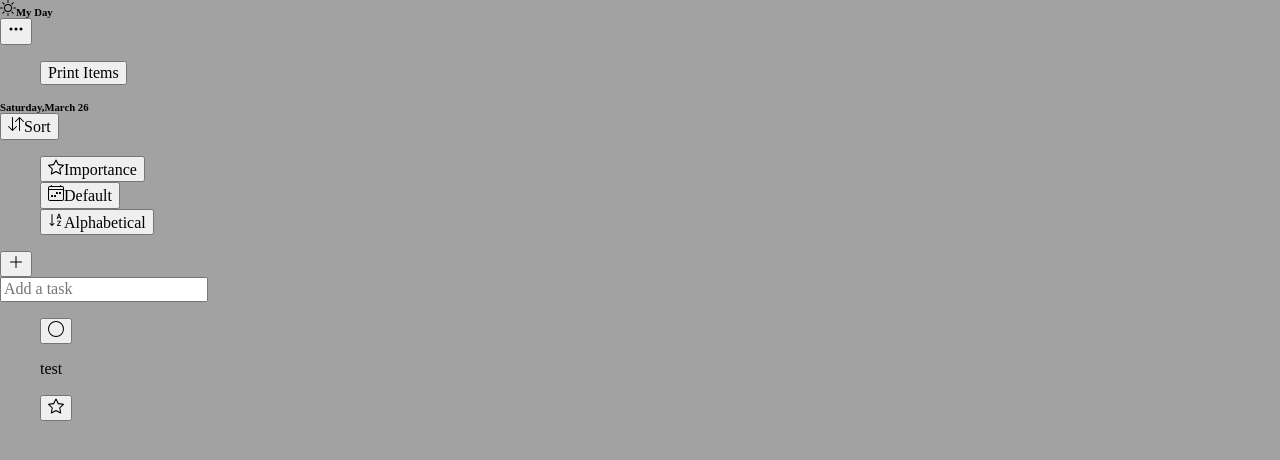
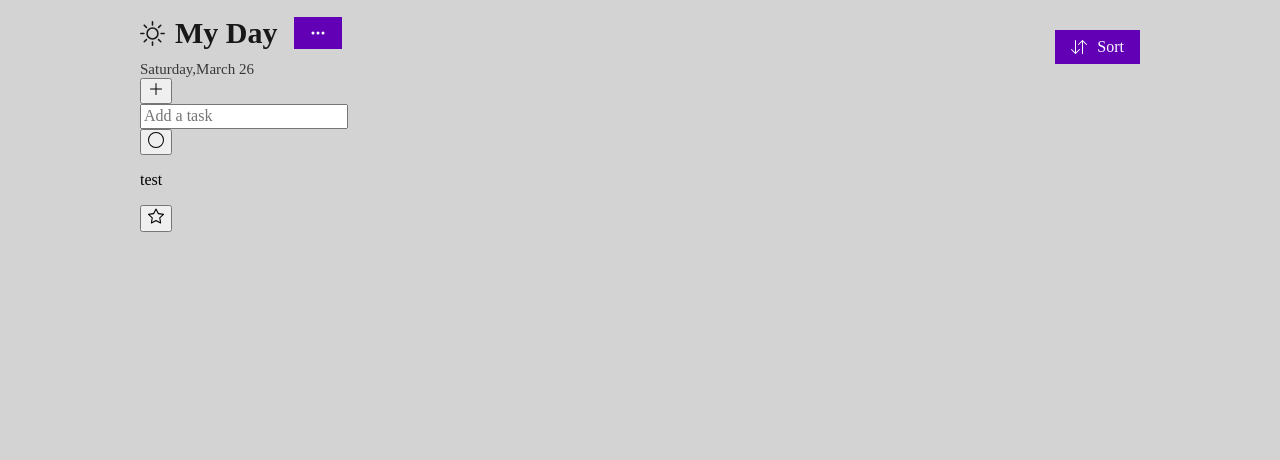
Before and after one commit to MohamadMahdi-Tasha/react-todo-app, a React (Create React App) app: page / in a window 1280 px wide. Shown: the top 460 px of the page. Built offline with nearby package versions, Linux system fonts and the light colour scheme; a web font is replaced by a local one.

Commit message:
added styles of top side

```diff
--- a/src/App.js
+++ b/src/App.js
@@ -4,6 +4,7 @@ import TopSideComponent from "./components/topSideComponent";
 import BottomSideComponent from "./components/bottomSideComponent";
 import './scss/global/_index.scss';
 import './scss/utils/_index.scss';
+import './scss/layout/_todo-app.scss';
 
 // Exporting Whole App Which Is Functional Component As Default
 export default function App() {
--- a/src/components/components/dropdownComponent.js
+++ b/src/components/components/dropdownComponent.js
@@ -1,26 +1,34 @@
 // Codes By Mahdi Tasha
 // Importing Part
+import React, { useState } from "react";
 import IconComponent from "./iconComponent";
+import '../../scss/components/_dropdowns.scss';
 
 // Exporting Dropdown Component Which Is Functional Component As Default
-export default function DropdownComponent({type, children}) {
+export default function DropdownComponent({type, children, position}) {
+    // Creating state
+    const [isOpened, setOpened] = useState(false);
+
     // Conditional Rendering
     if (type === 'default') {
         return(
-            <div className='todo-app__dropdown-holder'>
-                <button className='todo-app__dropdown-toggler'><IconComponent type={'dots'}/></button>
-                <ul className='todo-app__dropdown'>{children}</ul>
+            <div className={(position === 'left') ? 'todo-app__dropdown-holder todo-app__dropdown-holder--left' : 'todo-app__dropdown-holder todo-app__dropdown-holder--right'}>
+                <button onClick={() => (isOpened) ? setOpened(false) : setOpened(true)} className='todo-app__dropdown-toggler todo-app__dropdown-toggler--without-text'><IconComponent type={'dots'}/></button>
+                {(isOpened) ? <ul className='todo-app__dropdown'>{children}</ul> : false}
             </div>
         );
     } else if(type === 'sort') {
         return(
-            <div className='todo-app__dropdown-holder'>
-                <button className='todo-app__dropdown-toggler'><IconComponent type={'sort'} />Sort</button>
-                <ul className='todo-app__dropdown'>
-                    <li className='todo-app__dropdown-li'><button className='todo-app__dropdown-btn'><IconComponent type={'star'} />Importance</button></li>
-                    <li className='todo-app__dropdown-li'><button className='todo-app__dropdown-btn'><IconComponent type={'calender'}/>Default</button></li>
-                    <li className='todo-app__dropdown-li'><button className='todo-app__dropdown-btn'><IconComponent type={'alphabetical-sort'} />Alphabetical</button></li>
-                </ul>
+            <div className={(position === 'left') ? 'todo-app__dropdown-holder todo-app__dropdown-holder--left' : 'todo-app__dropdown-holder todo-app__dropdown-holder--right'}>
+                <button onClick={() => (isOpened) ? setOpened(false) : setOpened(true)} className='todo-app__dropdown-toggler todo-app__dropdown-toggler--with-text'><IconComponent type={'sort'} />Sort</button>
+                {(isOpened)
+                    ? <ul className='todo-app__dropdown'>
+                            <li className='todo-app__dropdown-li'><button className='todo-app__dropdown-btn'><IconComponent type={'star'} />Importance</button></li>
+                            <li className='todo-app__dropdown-li'><button className='todo-app__dropdown-btn'><IconComponent type={'calender'}/>Default</button></li>
+                            <li className='todo-app__dropdown-li'><button className='todo-app__dropdown-btn'><IconComponent type={'alphabetical-sort'} />Alphabetical</button></li>
+                    </ul>
+                    : false
+                }
             </div>
         );
     }
--- a/src/components/topSideComponent.js
+++ b/src/components/topSideComponent.js
@@ -3,6 +3,7 @@
 import IconComponent from "./components/iconComponent";
 import DropdownComponent from "./components/dropdownComponent";
 import { useSelector } from "react-redux";
+import '../scss/layout/_top-side.scss';
 
 // Exporting Top Side Of App Which Is Functional Component As Default
 export default function TopSideComponent() {
@@ -19,13 +20,13 @@ export default function TopSideComponent() {
                         <IconComponent type={(dateState.isDay) ? 'sun' : 'moon'} />
                         My {(dateState.isDay) ? 'Day' : 'Night'}
                     </h6>
-                    <DropdownComponent type={'default'}>
+                    <DropdownComponent position={'left'} type={'default'}>
                         <li className='todo-app__dropdown-li'><button className='todo-app__dropdown-btn'>Print Items</button></li>
                     </DropdownComponent>
                 </div>
                 <h6 className='todo-app__top-date'>{dateState.dayOfWeek},{dateState.monthName} {dateState.day}</h6>
             </div>
-            <DropdownComponent type={'sort'}/>
+            <DropdownComponent position={'right'} type={'sort'}/>
         </div>
     );
 }
--- /dev/null
+++ b/src/scss/components/_dropdowns.scss
@@ -0,0 +1,52 @@
+// Codes By Mahdi Tasha
+// Importing Parts
+@use "../global/colors";
+
+// Styles
+.todo-app {
+  &__dropdown-holder {
+    position: relative;
+
+    &--left .todo-app__dropdown{left: 0;}
+    &--right .todo-app__dropdown{right: 0;}
+  }
+
+  &__dropdown-toggler {
+    padding: .5rem 1rem;
+    display: flex;
+    align-items: center;
+    justify-content: center;
+    background-color: colors.$primary;
+    border: none;
+    color: white;
+
+    &--with-text > svg{margin-right: 10px;}
+  }
+
+  &__dropdown {
+    position: absolute;
+    top: 3rem;
+    box-shadow: 7px 7px 0 colors.$primary;
+  }
+
+  &__dropdown-li {
+    width: 100%;
+  }
+
+  &__dropdown-btn {
+    width: 100%;
+    text-align: start;
+    padding: .75rem 1.5rem;
+    white-space: nowrap;
+    display: flex;
+    align-items: center;
+    border: none;
+    font-size: 15px;
+    font-weight: 200;
+    color: colors.$secondary-lighter;
+
+    > svg {
+      margin-right: 10px;
+    }
+  }
+}
--- a/src/scss/global/_colors.scss
+++ b/src/scss/global/_colors.scss
@@ -4,4 +4,4 @@ $secondary: #181818;
 $secondary-lighter: #383838;
 $primary: #6200b6;
 $primary-lighter: rgba(98, 0, 182, .6);
-$light: #a2a2a2;
+$light: #d3d3d3;
--- a/src/scss/global/_defualts.scss
+++ b/src/scss/global/_defualts.scss
@@ -5,10 +5,16 @@
 
 // Styles
 img {pointer-events: none}
-button {transition: .3s}
+button {transition: .3s;cursor: pointer;}
 a {text-decoration: none !important}
-ul,li,ol {list-style: none;}
 h1,h2,h3,h4,h5,h6 {margin: 0 !important;padding: 0 !important;}
+
+ul,li,ol {
+  list-style: none;
+  margin: 0;
+  padding: 0;
+}
+
 body {
   scroll-behavior: smooth;
   overflow-x: hidden;
--- a/src/scss/layout/_index.scss
+++ /dev/null
@@ -1 +0,0 @@
-// Codes By Mahdi Tasha
--- /dev/null
+++ b/src/scss/layout/_todo-app.scss
@@ -0,0 +1,10 @@
+// Codes By Mahdi Tasha
+// Importing Parts
+@use "../global/colors";
+
+// Styles
+.todo-app {
+  padding: 1rem;
+  max-width: 1000px;
+  margin-inline: auto;
+}
--- /dev/null
+++ b/src/scss/layout/_top-side.scss
@@ -0,0 +1,40 @@
+// Codes By Mahdi Tasha
+// Importing Parts
+@use "../global/colors";
+
+// Styles
+.todo-app {
+  &__top-side {
+    display: flex;
+    align-items: center;
+    justify-content: space-between;
+  }
+
+  &__top-title-holder {
+    display: flex;
+    align-items: center;
+    margin-bottom: 10px;
+
+    > .todo-app__dropdown-holder {margin-left: 16px;}
+  }
+
+  &__top-side-title {
+    color: colors.$secondary;
+    font-weight: 700;
+    font-size: 30px;
+    display: flex;
+    align-items: center;
+
+    > svg {
+      width: 25px;
+      height: 25px;
+      margin-right: 10px;
+    }
+  }
+
+  &__top-date {
+    color: colors.$secondary-lighter;
+    font-weight: 200;
+    font-size: 15px;
+  }
+}
--- a/src/scss/utils/_mixins.scss
+++ b/src/scss/utils/_mixins.scss
@@ -5,12 +5,13 @@
 // Styles
 @mixin scrollbar {
   &::-webkit-scrollbar {
-    width: 5px;
-    height: 5px;
+    width: 3px;
+    height: 3px;
     background-color: transparent;
   }
 
   &::-webkit-scrollbar-thumb {
     background-color: colors.$secondary;
+    border-radius: 40rem;
   }
 }
```
